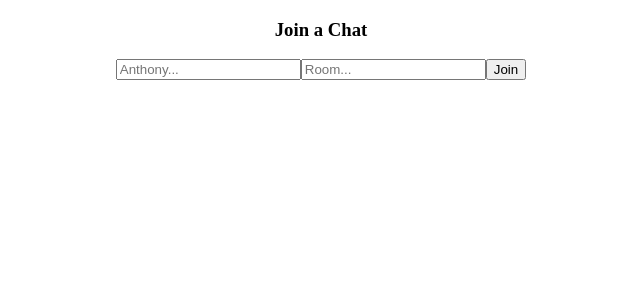
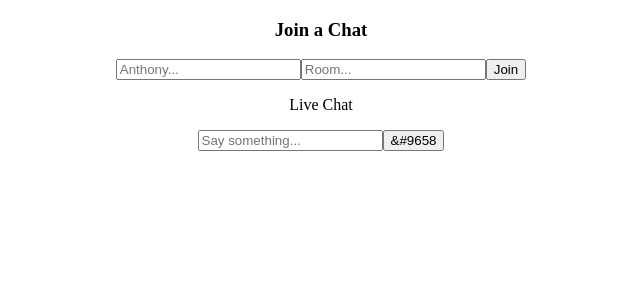
Before and after one commit to aciardelli/globalingo, a React (Create React App) app in the folder client/: page / in a window 1280 px wide. Shown: the top 300 px of the page, without its empty margins (319-959 px from the left). Built offline with nearby package versions, Linux system fonts and the light colour scheme; no server answers.

Commit message:
Added message data

```diff
--- a/client/src/App.js
+++ b/client/src/App.js
@@ -1,4 +1,5 @@
 import './App.css';
+import Chat from './Chat';
 import io from 'socket.io-client';
 import { useState } from 'react';
 
@@ -21,6 +22,8 @@ function App() {
       <input type="text" placeholder='Anthony...' onChange={(event) => {setUsername(event.target.value)}}/>
       <input type="text" placeholder='Room...' onChange={(event) => {setRoom(event.target.value)}}/>
       <button onClick={joinRoom}>Join</button>
+
+      <Chat socket={socket} username={username} room={room} />
     </div>
   );
 }
--- /dev/null
+++ b/client/src/Chat.js
@@ -0,0 +1,34 @@
+import React from 'react'
+
+function Chat({ socket, username, room }) {
+
+    const [currentMessage, setCurrentMessage] = React.useState("");
+
+    const sendMessage = async () => {
+        if (currentMessage !== "") {
+            const messageData = {
+                room: room,
+                author: username,
+                message: currentMessage,
+                time: new Date(Date.now()).getHours() + ":" + new Date(Date.now()).getMinutes()
+            }
+
+            await socket.emit("send_message", messageData);
+        }
+    }
+
+  return (
+    <div>
+        <div className="chat-header">
+            <p>Live Chat</p>
+        </div>
+        <div className="chat-body"></div>
+        <div className="chat-footer">
+            <input type="text" placeholder="Say something..." onChange={(event) => setCurrentMessage(event.target.value)}/>
+            <button onClick={sendMessage}>&#9658</button>
+        </div>
+    </div>
+  )
+}
+
+export default Chat
```
Also changed, not shown: 1 other file (tests, documents, lock files or other folders).
